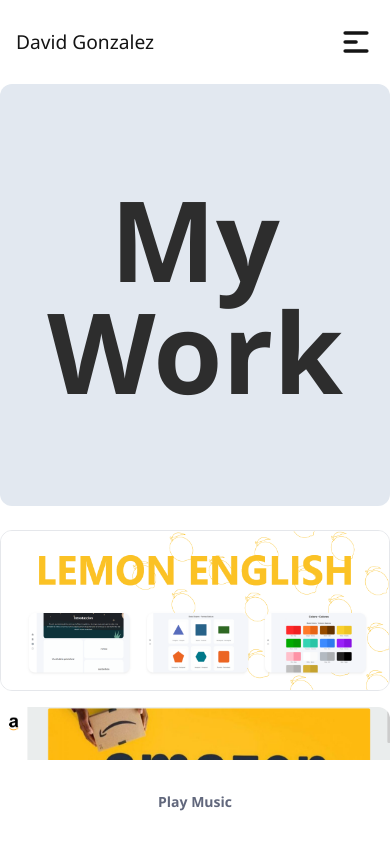
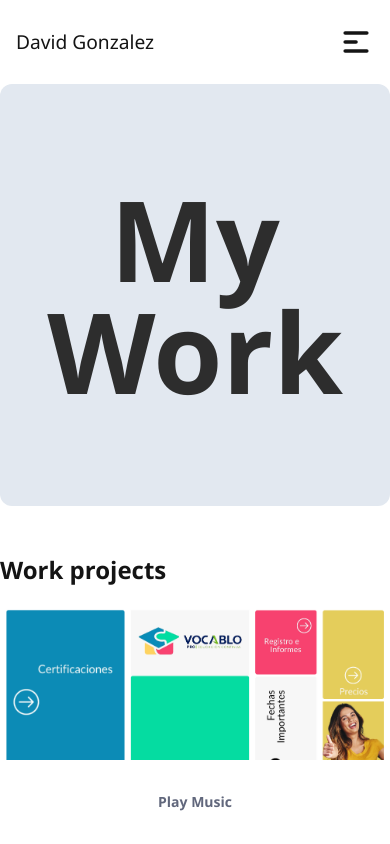
Before and after one commit to david-gonzalez-coder/personal-portfolio-updated, a React (Vite) app: page /portfolio in a window 390 px wide. Built offline with nearby package versions, Linux system fonts and the light colour scheme.

Commit message:
portfolio updated

```diff
--- a/src/pages/Portfolio.jsx
+++ b/src/pages/Portfolio.jsx
@@ -2,6 +2,7 @@
 // import odysseyImg from "../assets/images/odysseyImg.png"
 import tailwindPractices from "../assets/images/tailwindPractices.png"
 import redesignAmz from "../assets/images/redesignAmz.png"
+import educacionContinua from "../assets/images/educacionContinua.png"
 
 import { lemonInglshBaner } from "../assets/images"
 const Card = ({img, title, href="#"}) =>{
@@ -14,20 +15,28 @@
 const Portfolio = () => {
     return (
         <section className="">
-            <div  className="flex items-center justify-center h-[50vh] rounded-xl mb-6 bg-slate-200 ">
+            <div  className="flex items-center justify-center h-[50vh] rounded-xl mb-12 bg-slate-200 ">
                 <h2 className="font-black text-center leading-none sm:leading-normal text-[7rem] text-[#2D2D2D]">My Work</h2>
             </div>
+
+            <h2 className="font-bold text-2xl mb-4 ">Work projects</h2>
             <div className="grid gap-4 grid-cols-[repeat(auto-fit,minmax(300px,1fr))] sm:grid-cols-[repeat(auto-fit,minmax(400px,1fr))] w-full md:gap-8">
 
+                <Card href="https://educacioncontinua.vocablo.edu.mx" img={educacionContinua} />
+
+            </div>
+            <h2 className="font-bold text-2xl mb-4 ">Personal projects</h2>
+            <div className="grid gap-4 grid-cols-[repeat(auto-fit,minmax(300px,1fr))] sm:grid-cols-[repeat(auto-fit,minmax(400px,1fr))] w-full md:gap-8">
                 <a href="https://lemon-english.david-gonzalez.dev/" className=" inline-block border object-conver rounded-xl w-full col-span-full bg-slate-500 aspect-[17/7] overflow-hidden">
                     <img src={lemonInglshBaner} alt={"lemon english"} className="h-full w-full object-conver" />
                 </a>
+
                 <Card href="https://amazon-clone-redesign.david-gonzalez.dev/" img={redesignAmz} />
                 <Card href="https://tailwind-first-practices.david-gonzalez.dev/"img={tailwindPractices}/>
 
+            </div>
 
 
-            </div>
         </section>
     )
 }
--- a/src/pages/Skills.jsx
+++ b/src/pages/Skills.jsx
@@ -9,6 +9,7 @@
     ["REACT","Stateless and stateful components based on functional components, hooks such as useState, useEffect, useContext and others, besides this I have knowledge about packages such as styled-components, react router and others."],
     ["Tailwind","This is a powerful utility-based css framework which is highly efficient."],
     ["NODE","I have a basic knowledge of this technology"],
+    [".NET","I have developed APIs with this technology using C# and JWT"],
     ["ADOBE XD","Do you want a creative but elegant website? I can help you with the design of your website"],
     ["AIs","I have knowledge about the management of different artificial intelligence for the creation of content such as chatGPT, midjourney, SAM among others."],
 ]
```
Also changed, not shown: src/assets/images/educacionContinua.png (added).
